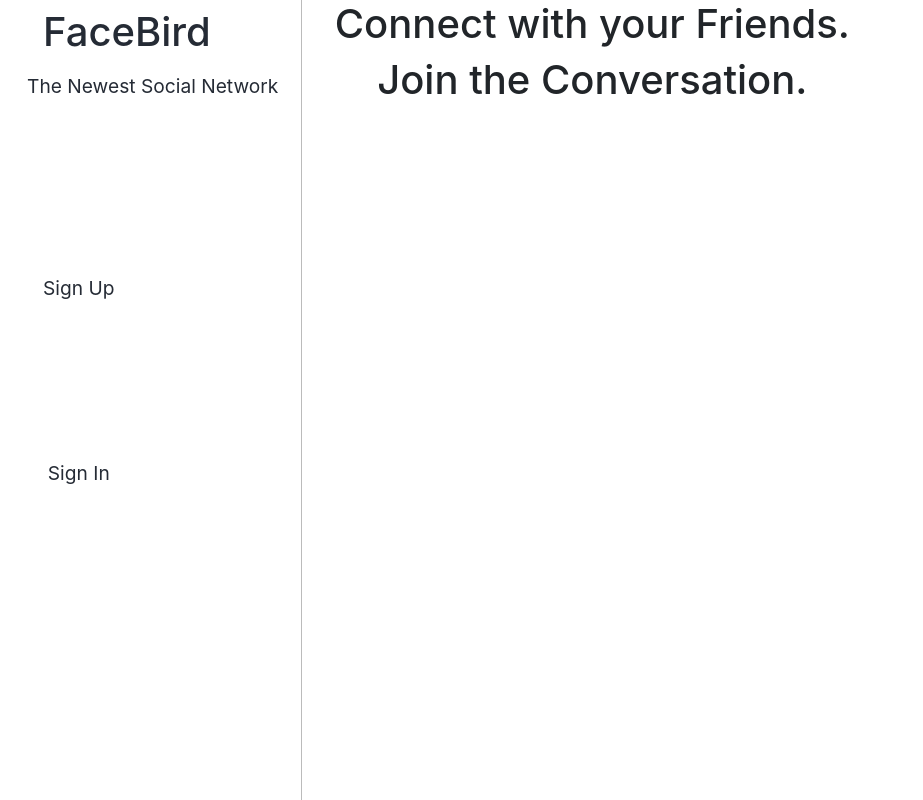
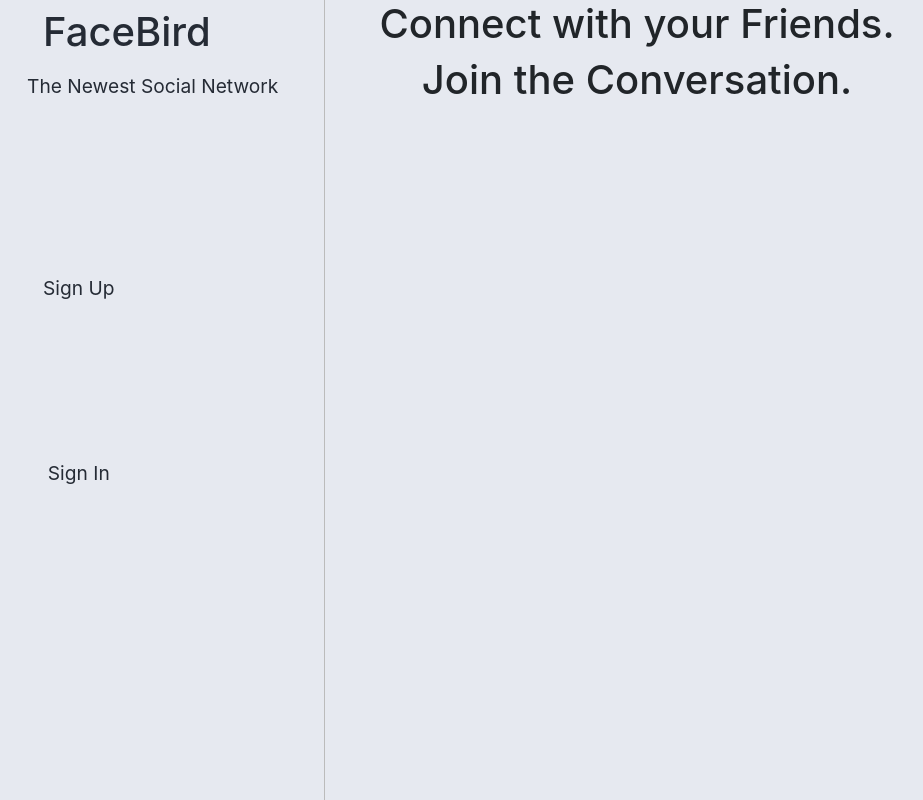
Before and after one commit to KingNaranja/FaceBird-2, a React app: page /#/ in a window 1280 px wide. Shown: the whole page, without its empty margins (3-926 px from the left). Built offline with nearby package versions, Linux system fonts and the light colour scheme.

Commit message:
add background color to feed and posts

```diff
--- a/src/App.scss
+++ b/src/App.scss
@@ -1,5 +1,5 @@
-$success: #c7f282;
-$warning: #f1e681;
+$success: #a8b6bf;
+$warning: #edd9c0;
 $error: #f08181;
 $charcoal: #ccc;
 
--- a/src/index.scss
+++ b/src/index.scss
@@ -14,8 +14,14 @@ body {
 }
 
 #root {
+  * {
+
+  }
+  background: #e6e9f0;
   display: flex;
+  width: 100%;
   flex-direction: row;
+  overflow-x: hidden;
 }
 
 @media (max-width: 600px){
--- a/src/post/components/Post.js
+++ b/src/post/components/Post.js
@@ -4,6 +4,7 @@ import styled from 'styled-components'
 
 // create styled component wrapper
 const PostWrapper = styled.div`
+  background-color: #e6e9f0;
   margin: 0;
   width: 70vw;
   border-radius: 2.5vh;
```
